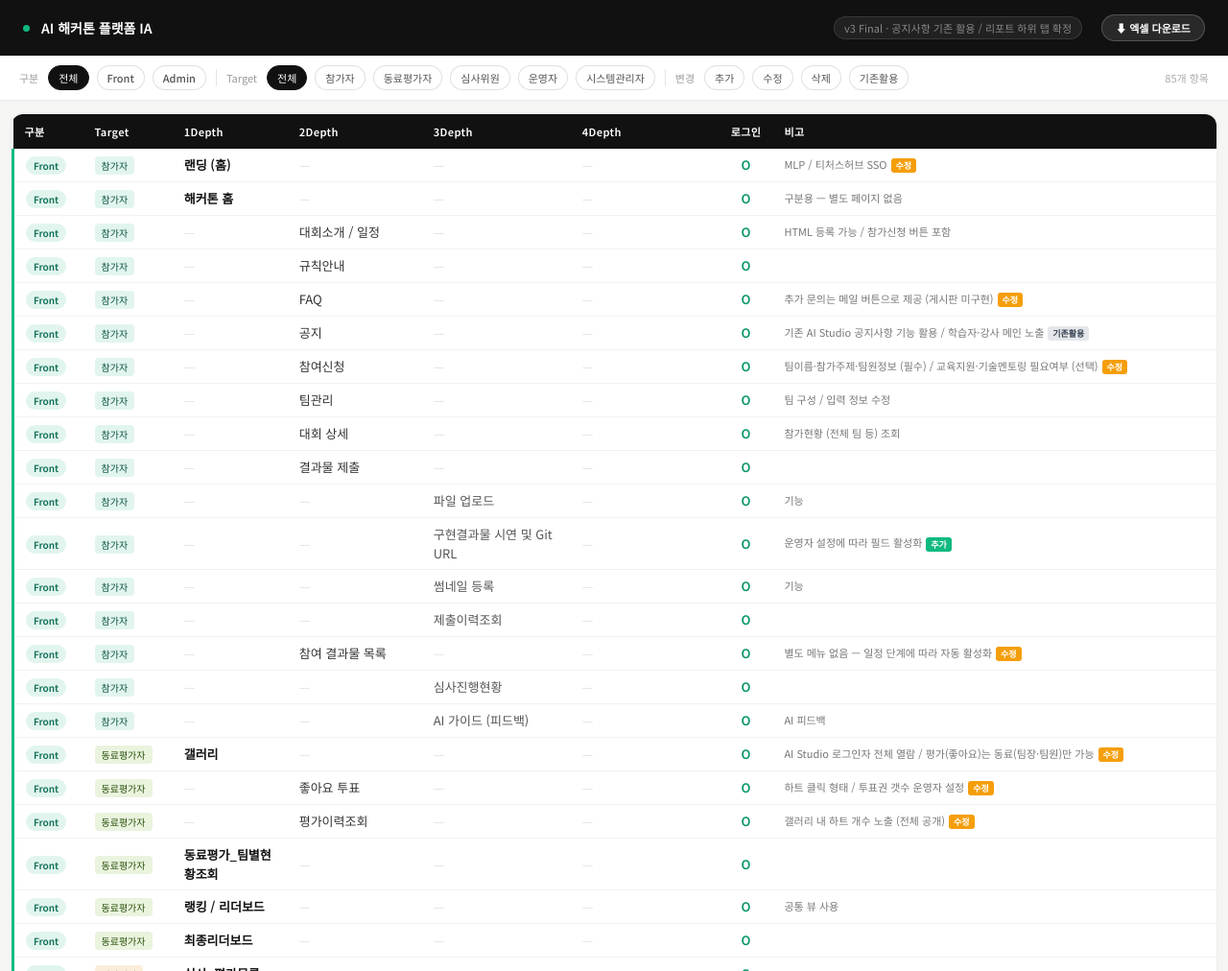
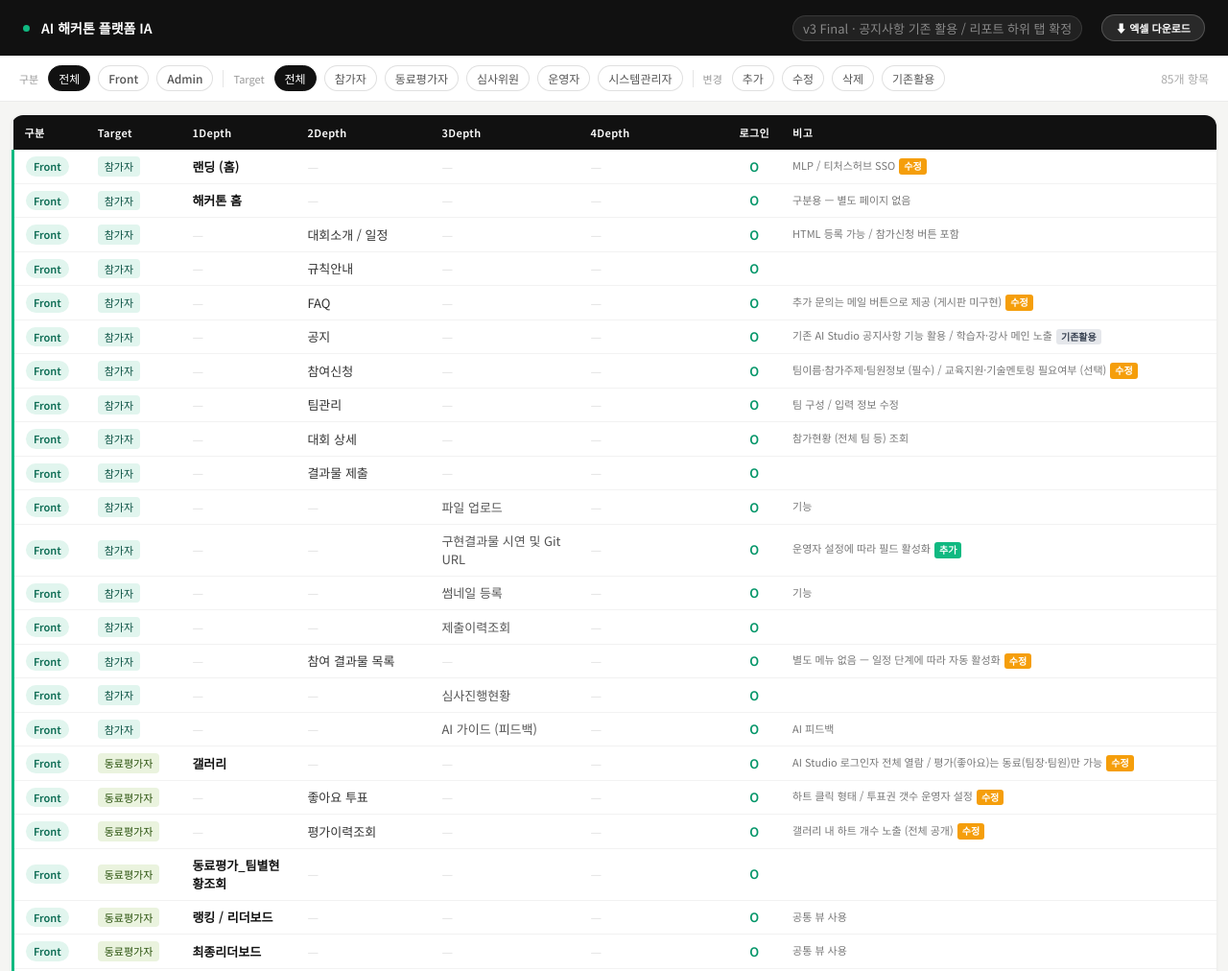
Before and after one commit to greeneree/ssmc, a website: page ssmc/hackathon_ia_v3.html in a window 1280 px wide. Shown: the top 1012 px of the page at 96% size. Drawn offline with Linux system fonts and the light colour scheme.

Commit message:
Update descriptions in hackaton.html to include Excel download button addition and modify note in hackathon_ia_v3.html for common view usage

```diff
--- a/ssmc/hackathon_ia_v3.html
+++ b/ssmc/hackathon_ia_v3.html
@@ -17,7 +17,7 @@ header {
 }
 .h-dot { width: 7px; height: 7px; border-radius: 50%; background: #10b981; flex-shrink: 0; }
 header h1 { font-size: 14px; font-weight: 600; }
-.h-badge { margin-left: auto; font-size: 11px; color: #888; background: rgba(255,255,255,0.07); border: 1px solid rgba(255,255,255,0.1); border-radius: 20px; padding: 3px 10px; white-space: nowrap; }
+.h-badge { margin-left: auto; font-size: 13px; color: #888; background: rgba(255,255,255,0.07); border: 1px solid rgba(255,255,255,0.1); border-radius: 20px; padding: 3px 10px; white-space: nowrap; }
 
 .toolbar {
   background: #fff; border-bottom: 1px solid rgba(0,0,0,0.08);
@@ -26,14 +26,14 @@ header h1 { font-size: 14px; font-weight: 600; }
 }
 .filter-label { font-size: 11px; color: #999; margin-right: 2px; white-space: nowrap; }
 .filter-btn {
-  font-size: 11px; font-family: 'Noto Sans KR', sans-serif;
+  font-size: 12px; font-family: 'Noto Sans KR', sans-serif;
   padding: 4px 10px; border-radius: 20px; border: 1px solid rgba(0,0,0,0.12);
   background: #fff; cursor: pointer; font-weight: 500; color: #555; transition: all .15s;
 }
 .filter-btn:hover { border-color: #10b981; color: #10b981; }
 .filter-btn.active { background: #111; color: #fff; border-color: #111; }
 .sep { width: 1px; height: 18px; background: rgba(0,0,0,0.1); margin: 0 2px; }
-.count-badge { font-size: 11px; color: #aaa; margin-left: auto; white-space: nowrap; }
+.count-badge { font-size: 12px; color: #aaa; margin-left: auto; white-space: nowrap; }
 
 .table-wrap { padding: 14px 12px 60px; overflow-x: auto; }
 
@@ -44,11 +44,11 @@ tbody tr:hover { background: #fafaf8; }
 tbody tr:last-child { border-bottom: none; }
 tbody td { padding: 7px 12px; vertical-align: middle; line-height: 1.5; }
 
-.badge { display: inline-block; font-size: 10px; font-weight: 600; padding: 2px 8px; border-radius: 20px; white-space: nowrap; }
+.badge { display: inline-block; font-size: 11px; font-weight: 600; padding: 2px 8px; border-radius: 20px; white-space: nowrap; }
 .badge-front { background: #e1f5ee; color: #0f6e56; }
 .badge-admin { background: #eeedfe; color: #3c3489; }
 
-.target { display: inline-block; font-size: 10px; font-weight: 500; padding: 2px 7px; border-radius: 4px; white-space: nowrap; }
+.target { display: inline-block; font-size: 11px; font-weight: 500; padding: 2px 7px; border-radius: 4px; white-space: nowrap; }
 .target-참가자 { background: #e1f5ee; color: #085041; }
 .target-동료 { background: #eaf3de; color: #27500a; }
 .target-심사 { background: #faeeda; color: #633806; }
@@ -63,7 +63,7 @@ td.dash { color: #e0e0e0; }
 .login-o { color: #059669; font-weight: 700; text-align: center; }
 .note { color: #777; font-size: 11px; line-height: 1.45; }
 
-.change { display: inline-block; font-size: 9px; font-weight: 700; border-radius: 3px; padding: 1px 5px; margin-left: 4px; vertical-align: middle; white-space: nowrap; }
+.change { display: inline-block; font-size: 10px; font-weight: 700; border-radius: 3px; padding: 1px 5px; margin-left: 4px; vertical-align: middle; white-space: nowrap; }
 .add   { background: #10b981; color: #fff; }
 .del   { background: #9ca3af; color: #fff; }
 .mod   { background: #f59e0b; color: #fff; }
@@ -150,7 +150,7 @@ const data = [
   {gb:'Front',tg:'동료',d1:'',d2:'평가이력조회',d3:'',d4:'',login:'O',note:'갤러리 내 하트 개수 노출 (전체 공개)',ch:'mod'},
   {gb:'Front',tg:'동료',d1:'동료평가_팀별현황조회',d2:'',d3:'',d4:'',login:'O',note:'',ch:''},
   {gb:'Front',tg:'동료',d1:'랭킹 / 리더보드',d2:'',d3:'',d4:'',login:'O',note:'공통 뷰 사용',ch:''},
-  {gb:'Front',tg:'동료',d1:'최종리더보드',d2:'',d3:'',d4:'',login:'O',note:'',ch:''},
+  {gb:'Front',tg:'동료',d1:'최종리더보드',d2:'',d3:'',d4:'',login:'O',note:'공통 뷰 사용',ch:''},
 
   // ── FRONT / 심사위원 ──
   {gb:'Front',tg:'심사',d1:'심사_평가목록',d2:'',d3:'',d4:'',login:'O',note:'',ch:''},
```
Also changed, not shown: ssmc/hackaton.html (+1 -1 lines).
